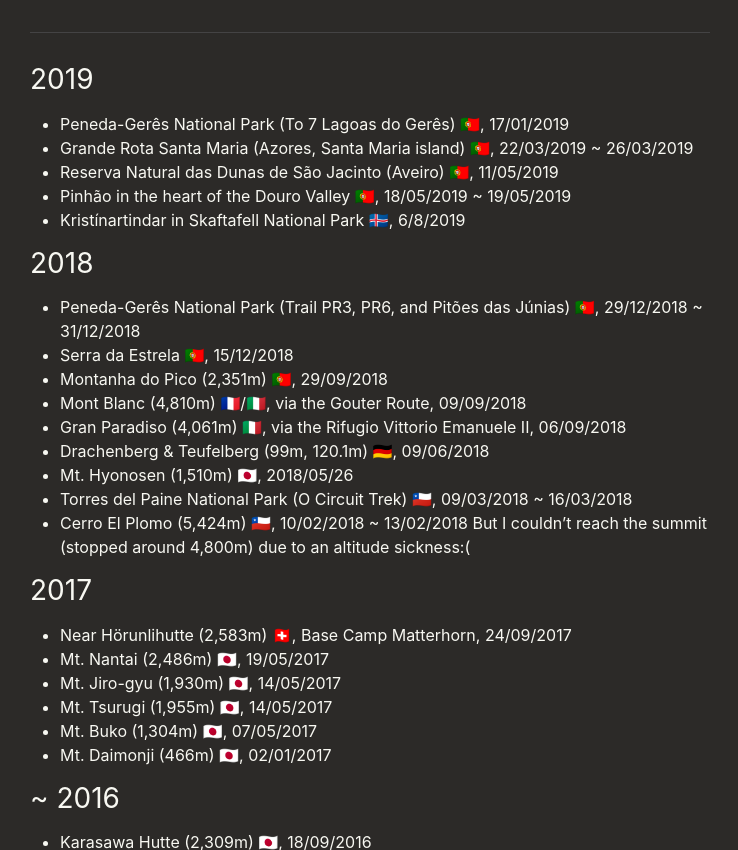
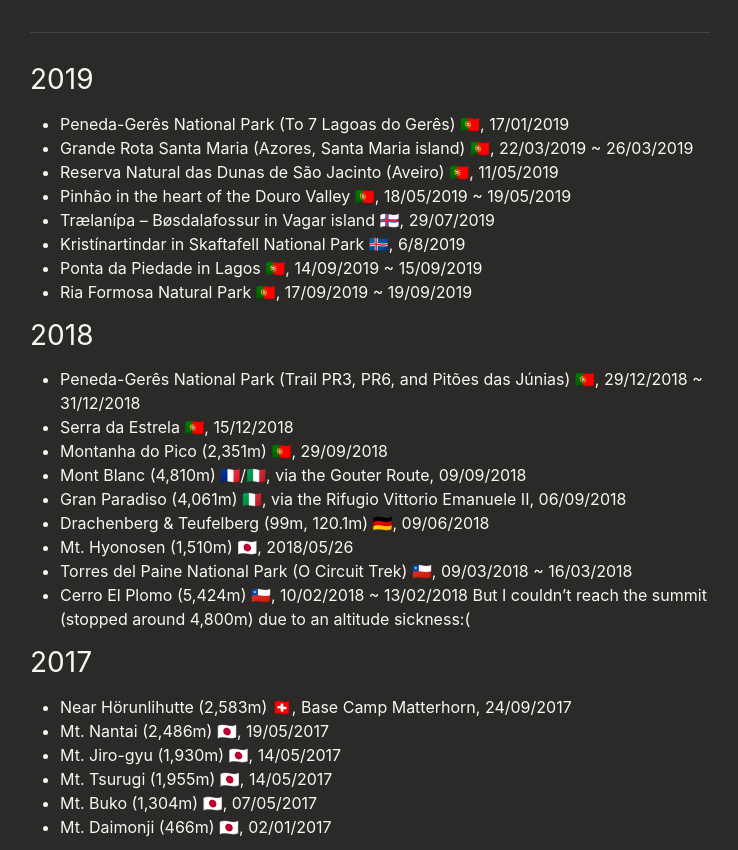
Before and after one commit to pixyzehn/pixyzehn.com, a Jekyll site: the page built from pages/trekking.md, in a window 1280 px wide and 900 px high, scrolled down 371 px, cut to the strip 50-900 px from the top of the window. Shown: the whole strip, without its empty margins (270-1008 px from the left). Built offline with Jekyll 4.4.1, drawn with Linux system fonts in a browser that asks for light colours; nearby versions of some CDN libraries; library files that are not in the unit come from our copies.

Commit message:
Update page

```diff
--- a/pages/trekking.md
+++ b/pages/trekking.md
@@ -13,7 +13,10 @@ permalink: /trekking/
 - Grande Rota Santa Maria (Azores, Santa Maria island) 🇵🇹, 22/03/2019 ~ 26/03/2019
 - Reserva Natural das Dunas de São Jacinto (Aveiro) 🇵🇹, 11/05/2019
 - Pinhão in the heart of the Douro Valley 🇵🇹, 18/05/2019 ~ 19/05/2019
+- Trælanípa – Bøsdalafossur in Vagar island 🇫🇴, 29/07/2019
 - Kristínartindar in Skaftafell National Park 🇮🇸, 6/8/2019
+- Ponta da Piedade in Lagos 🇵🇹, 14/09/2019 ~ 15/09/2019
+- Ria Formosa Natural Park 🇵🇹, 17/09/2019 ~ 19/09/2019
 
 ## 2018
 
```
